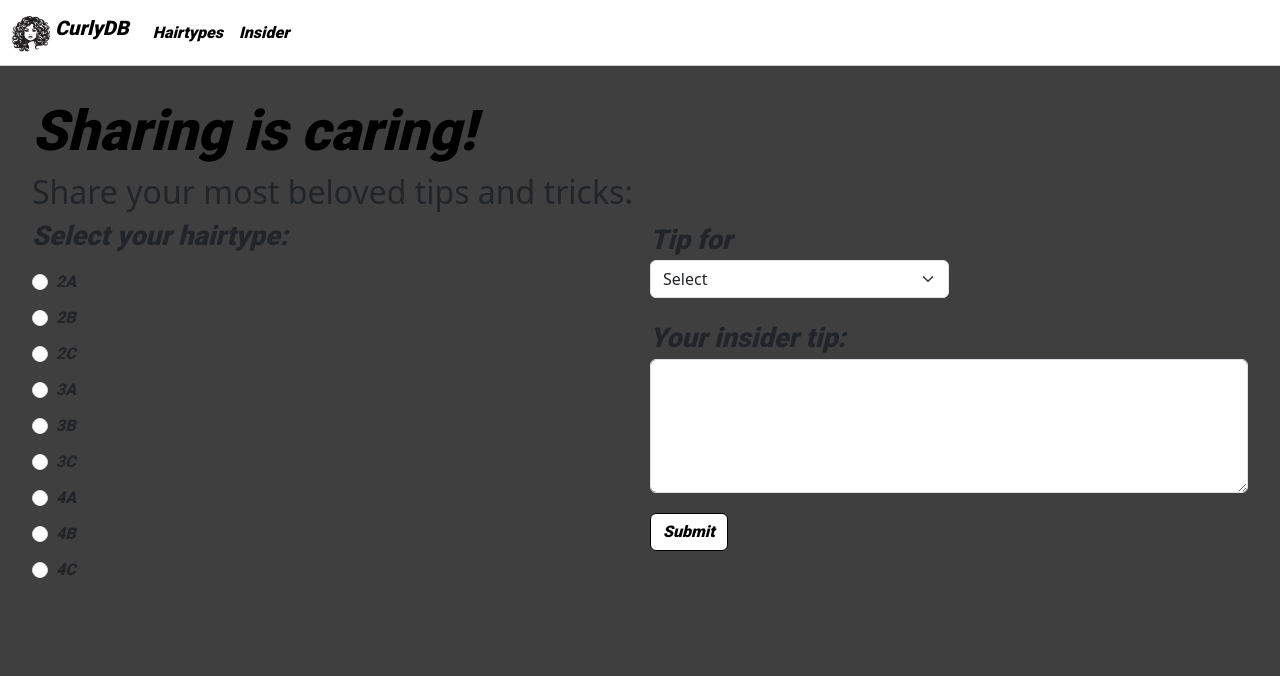
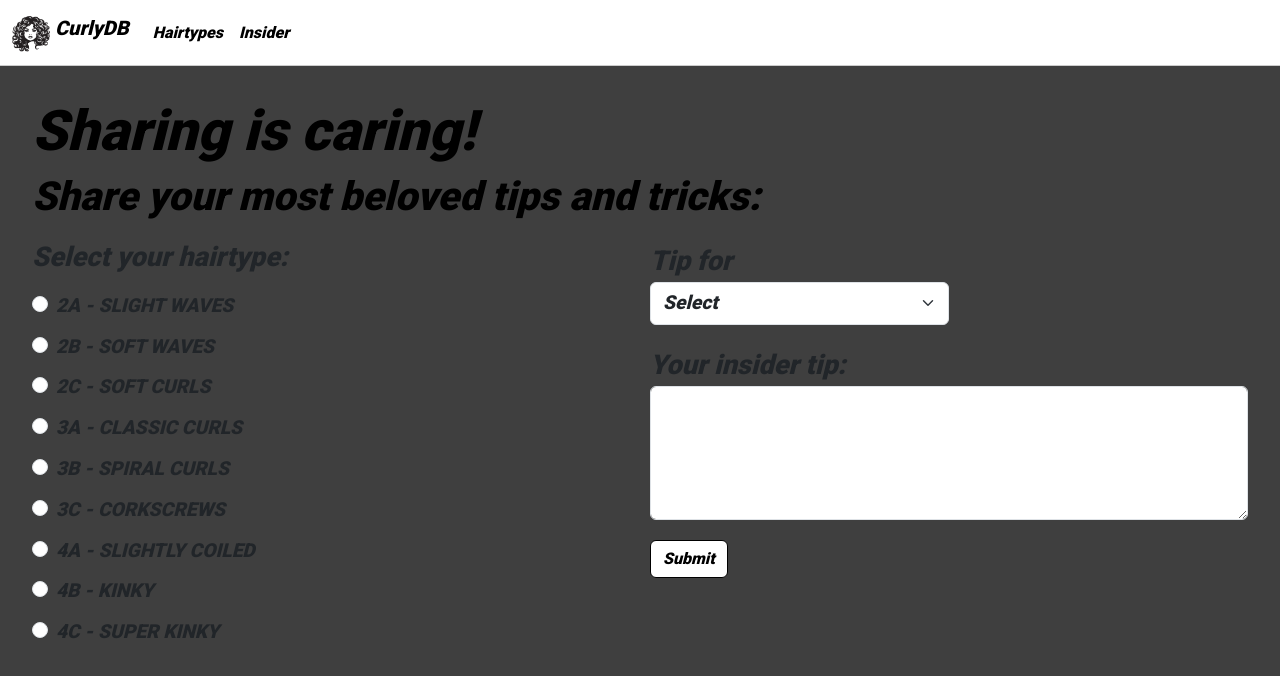
Before and after one commit to selintyrs/curlyDB, a SvelteKit app: page /insider/create in a window 1280 px wide. Shown: the top 676 px of the page. Built offline with nearby package versions, Linux system fonts and the light colour scheme.

Commit message:
font form

```diff
--- a/src/routes/insider/create/+page.svelte
+++ b/src/routes/insider/create/+page.svelte
@@ -17,7 +17,7 @@
         id="flexRadioDefault1"
         value="2A"
       />
-      <label class="form-check-label" for="flexRadioDefault1">2A</label>
+      <label class="form-check-label" for="flexRadioDefault1">2A - SLIGHT WAVES</label>
     </div>
     <div class="form-check">
       <input
@@ -27,7 +27,7 @@
         id="flexRadioDefault2"
         value="2B"
       />
-      <label class="form-check-label" for="flexRadioDefault2">2B</label>
+      <label class="form-check-label" for="flexRadioDefault2">2B - SOFT WAVES</label>
     </div>
     <div class="form-check">
       <input
@@ -37,7 +37,7 @@
         id="flexRadioDefault3"
         value="2C"
       />
-      <label class="form-check-label" for="flexRadioDefault3">2C</label>
+      <label class="form-check-label" for="flexRadioDefault3">2C - SOFT CURLS</label>
     </div>
     <div class="form-check">
       <input
@@ -47,7 +47,7 @@
         id="flexRadioDefault4"
         value="3A"
       />
-      <label class="form-check-label" for="flexRadioDefault4">3A</label>
+      <label class="form-check-label" for="flexRadioDefault4">3A - CLASSIC CURLS</label>
     </div>
     <div class="form-check">
       <input
@@ -57,7 +57,7 @@
         id="flexRadioDefault5"
         value="3B"
       />
-      <label class="form-check-label" for="flexRadioDefault5">3B</label>
+      <label class="form-check-label" for="flexRadioDefault5">3B - SPIRAL CURLS</label>
     </div>
     <div class="form-check">
       <input
@@ -67,7 +67,7 @@
         id="flexRadioDefault6"
         value="3C"
       />
-      <label class="form-check-label" for="flexRadioDefault6">3C</label>
+      <label class="form-check-label" for="flexRadioDefault6">3C - CORKSCREWS</label>
     </div>
     <div class="form-check">
       <input
@@ -77,7 +77,7 @@
         id="flexRadioDefault7"
         value="4A"
       />
-      <label class="form-check-label" for="flexRadioDefault7">4A</label>
+      <label class="form-check-label" for="flexRadioDefault7">4A - SLIGHTLY COILED</label>
     </div>
     <div class="form-check">
       <input
@@ -87,7 +87,7 @@
         id="flexRadioDefault8"
         value="4B"
       />
-      <label class="form-check-label" for="flexRadioDefault8">4B</label>
+      <label class="form-check-label" for="flexRadioDefault8">4B - KINKY</label>
     </div>
     <div class="form-check">
       <input
@@ -97,7 +97,7 @@
         id="flexRadioDefault9"
         value="4C"
       />
-      <label class="form-check-label" for="flexRadioDefault9">4C</label>
+      <label class="form-check-label" for="flexRadioDefault9">4C - SUPER KINKY</label>
     </div>
   </div>
 
@@ -144,10 +144,21 @@
     font-family: 'Roboto', sans-serif;
   }
 
+  .page-subtitle {
+    text-align: left;
+    margin-top: 0rem;
+    font-size: 2.5rem;
+    font-weight: 900;
+    font-style: italic;
+    color: #000000;
+    font-family: 'Roboto', sans-serif;
+  }
+
   .form-container {
     display: grid;
     grid-template-columns: 1fr 1fr;
     gap: 20px; /* Space between columns */
+    margin-top: 20px;
   }
 
   .form-left {
@@ -167,13 +178,19 @@
   .form-check-label {
     font-family: 'roboto', sans-serif;
     font-style: italic;
+    font-size: 1.2rem;
   }
 
   .form-question {
     font-family: 'roboto', sans-serif;
     font-style: italic;
     font-size: 1.7rem;
+  }
 
+  .form-select {
+    font-family: 'roboto', sans-serif;
+    font-style: italic;
+    font-size: 1.2rem;
   }
 
   .btn {
```
